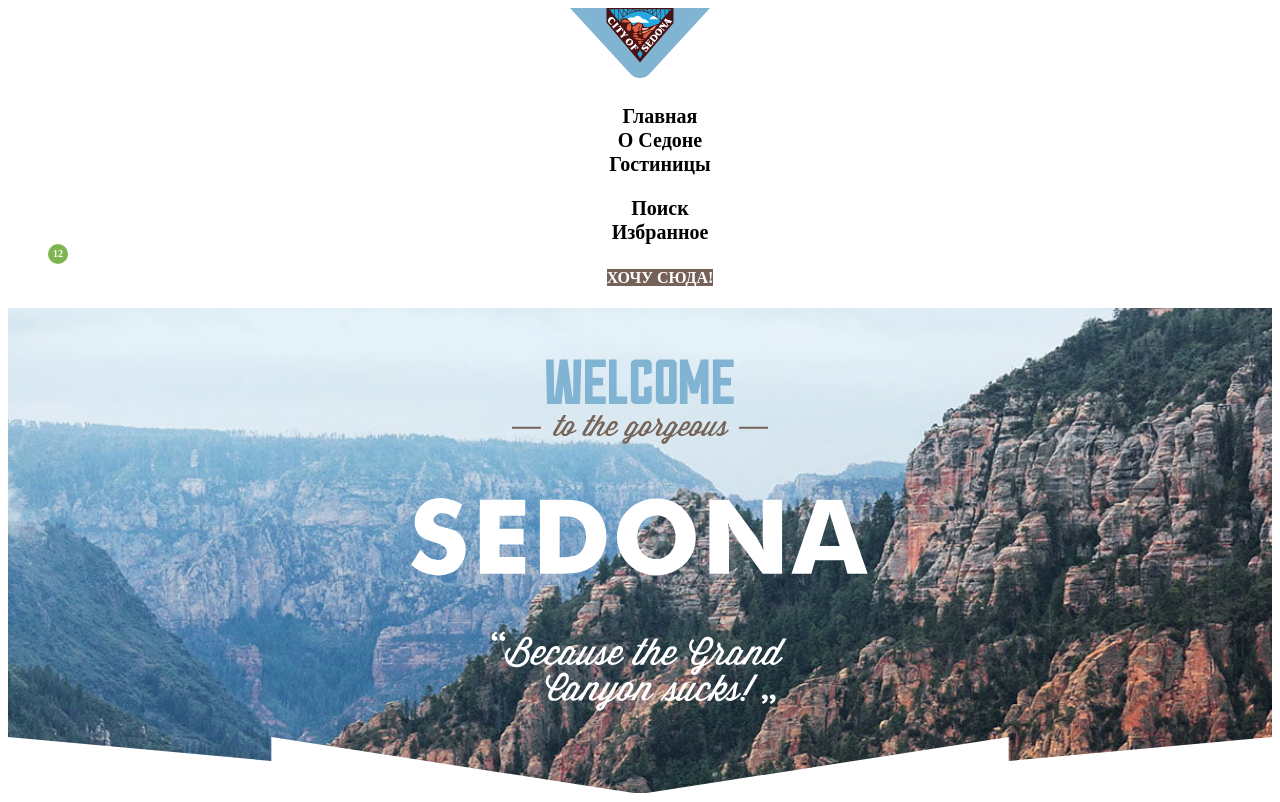
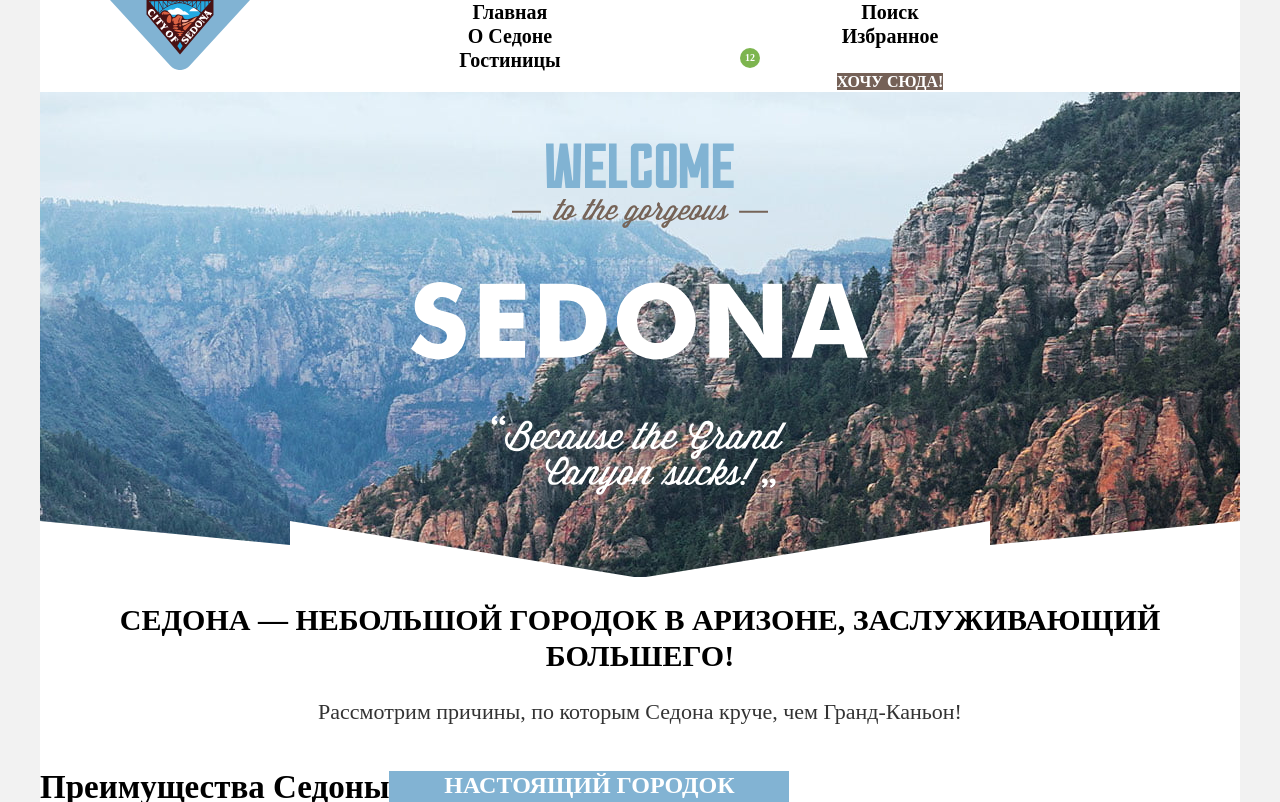
Before and after one commit to htmlacademy-htmlcss/1770169-sedona-35, a plain HTML site: page index.html in a window 1280 px wide. Shown: the top 802 px of the page. Drawn offline with Linux system fonts and the light colour scheme.

Commit message:
added flex for ul teg

```diff
--- a/index.html
+++ b/index.html
@@ -42,7 +42,7 @@
         </ul>
       </nav>
     </header>
-    <main class="main-index">
+    <main class="main-container main-index">
       <div class="wrapper-welcome">
         <img class="welcome-image" src="images/logo-welcome.svg" width="458" height="352" alt="Добро пожаловать в великолепную Седону">
         <img class="divider-welcome" src="images/divider-welcome.svg" width="100%" height="57" alt="Разделитель фона, виде ступени">
--- a/styles/style.css
+++ b/styles/style.css
@@ -14,7 +14,16 @@
   font-display: swap;
 }
 
+html {
+  height: 100%;
+}
+
 body {
+  margin: 0;
+  display: flex;
+  flex-direction: column;
+  min-height: 100%;
+  width: 1280px;
   font-family: 'PT Sans', 'sans-serif';
   font-weight: 400;
   font-style: normal;
@@ -22,10 +31,27 @@ body {
   line-height: 26px;
   text-align: center;
   color: #000;
+  background-color: #F2F2F2;
+}
+
+.page-header,
+.main-index {
+  width: 1200px;
+  margin: auto;
   background-color: #fff;
 }
 
+.page-header {
+  display: flex;
+}
+
+.header-link {
+  margin-left: 70px;
+  margin-right: 30px;
+}
+
 .navigation {
+  display: flex;
   font-weight: 700;
   font-size: 20px;
   line-height: 24px;
@@ -36,6 +62,16 @@ body {
 .recommendations-list,
 .footer-social-list {
   list-style: none;
+  margin: 0;
+  padding: 0;
+}
+
+.navigation-list {
+  width: 460px;
+}
+
+.navigation-content {
+  width: 300px;
 }
 
 .navigation-link,
@@ -72,11 +108,18 @@ body {
   color: #fff;
 }
 
+.main-container {
+  flex-grow: 1;
+}
+
 .wrapper-welcome {
   background-image: url('../images/background-welcome.jpg');
+  background-color: #fff;
   background-repeat: no-repeat;
   background-size: cover;
   height: 485px;
+  width: 1200px;
+  margin: auto;
 }
 
 .welcome-image {
@@ -98,6 +141,15 @@ body {
 .search-hotel-description,
 .recommendations-description {
   color: #333333;
+}
+
+.advantages {
+  display: flex;
+}
+
+.advantages-list,
+.recommendations-list {
+  width: 400px;
 }
 
 .advantages-item-title,
```
